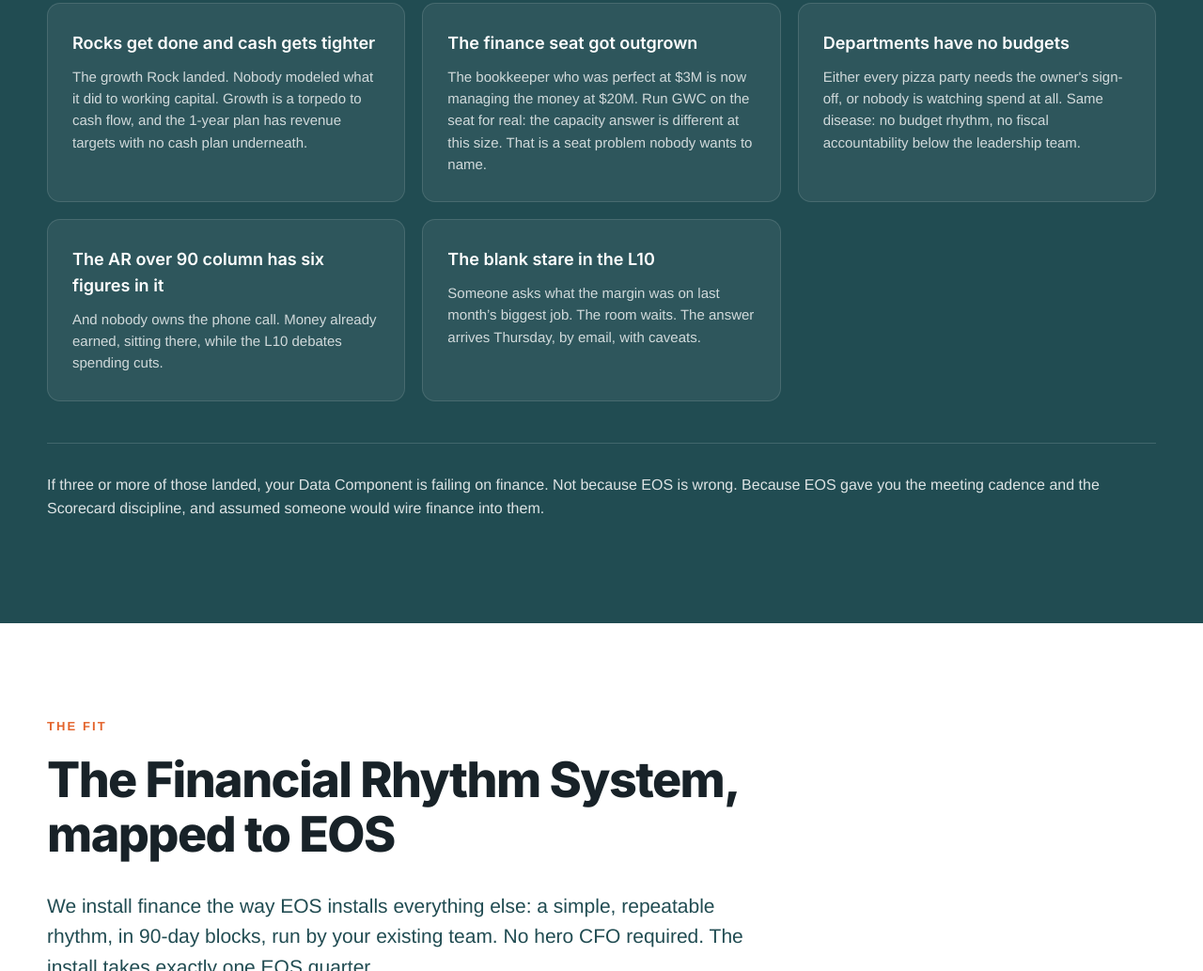
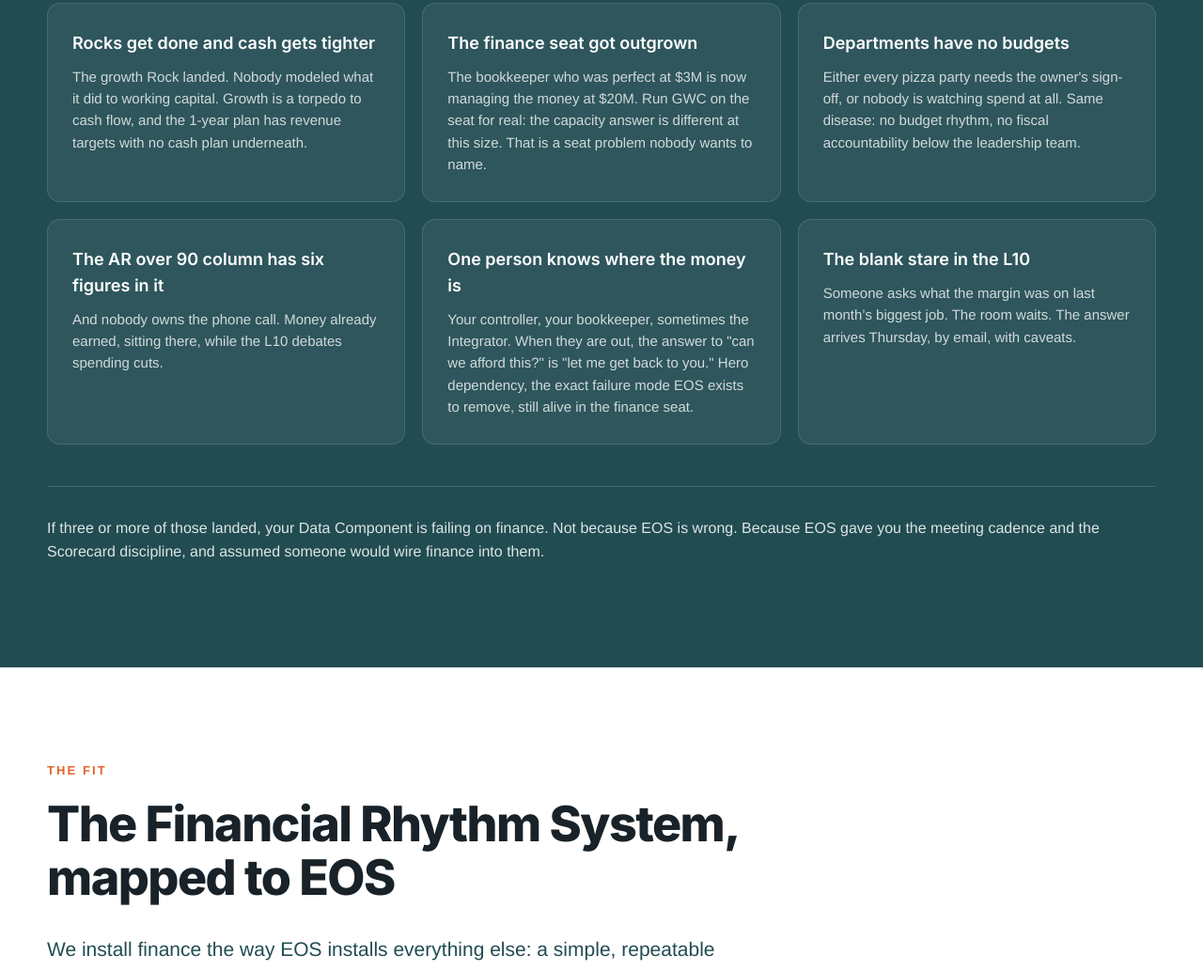
Before and after one commit to russellfette/decisivefinance, an Astro site: page /eos in a window 1280 px wide. Shown: the part 1549-2582 px from the top of the page at 94% size. Built offline with nearby package versions, Linux system fonts and the light colour scheme; Astro itself is replaced by a stand-in of ours.

Commit message:
eos: 9th pain card (hero dependency) to complete the 3x3 grid

```diff
--- a/src/pages/eos.astro
+++ b/src/pages/eos.astro
@@ -80,6 +80,10 @@ const pains = [
   {
     name: 'The AR over 90 column has six figures in it',
     body: 'And nobody owns the phone call. Money already earned, sitting there, while the L10 debates spending cuts.',
+  },
+  {
+    name: 'One person knows where the money is',
+    body: 'Your controller, your bookkeeper, sometimes the Integrator. When they are out, the answer to "can we afford this?" is "let me get back to you." Hero dependency, the exact failure mode EOS exists to remove, still alive in the finance seat.',
   },
   {
     name: 'The blank stare in the L10',
```
